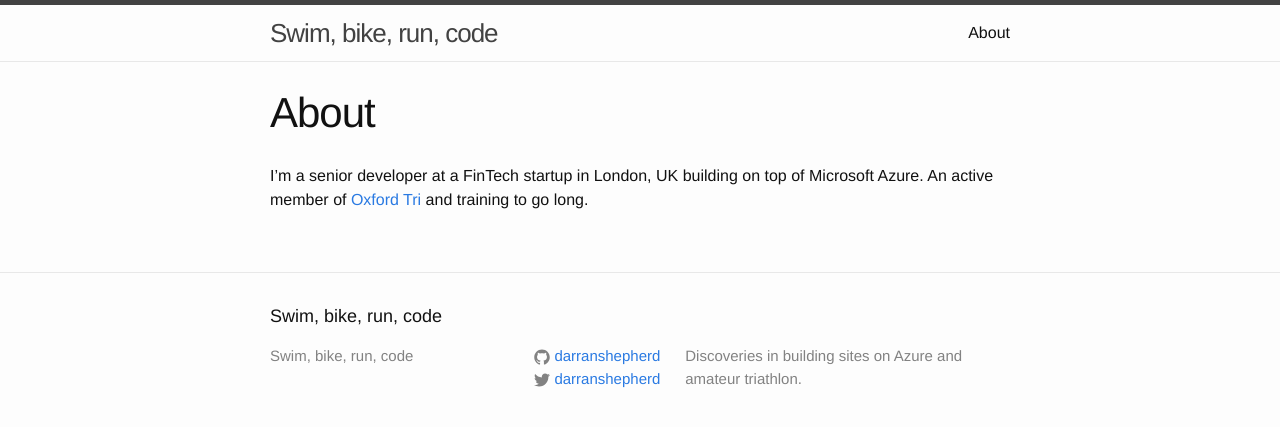
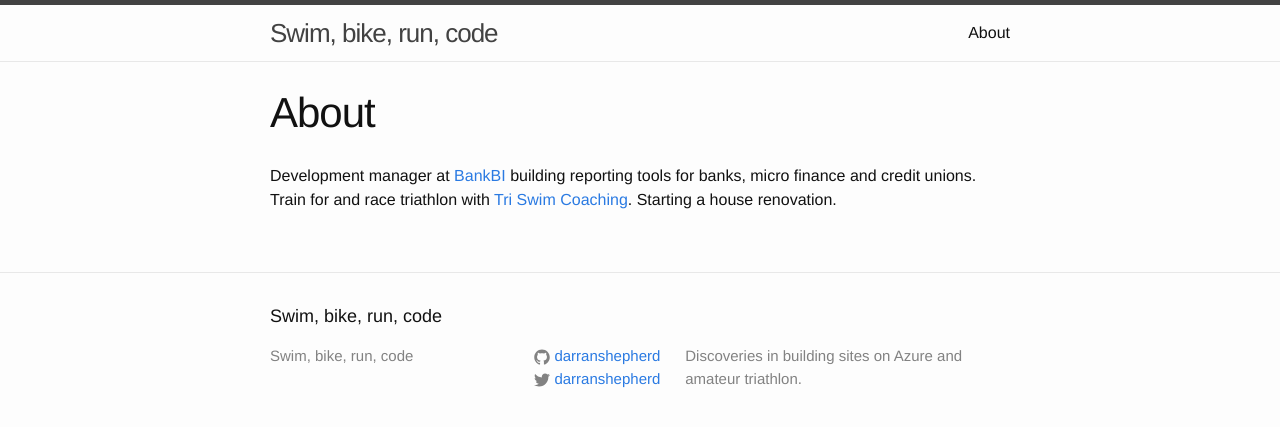
Before and after one commit to DarranShepherd/darranshepherd.github.io, a Jekyll site: the page built from about.md, in a window 1280 px wide. Shown: the top 427 px of the page. Built offline with Jekyll 4.4.1, drawn with Linux system fonts in a browser that asks for light colours.

Commit message:
I almost own a house

```diff
--- a/about.md
+++ b/about.md
@@ -4,6 +4,4 @@ title: About
 permalink: /about/
 ---
 
-I'm a senior developer at a FinTech startup in London, UK building on
-top of Microsoft Azure. An active member of
-[Oxford Tri](https://oxfordtri.co.uk) and training to go long.
+Development manager at [BankBI](https://www.bankbi.com) building reporting tools for banks, micro finance and credit unions. Train for and race triathlon with [Tri Swim Coaching](https://www.triswimcoaching.com). Starting a house renovation.
```
Also changed, not shown: _posts/2019-01-04-i-almost-own-a-house.md (added, +18 -0 lines), img/ashbourne/ThroughTheTrees.jpg (added).
